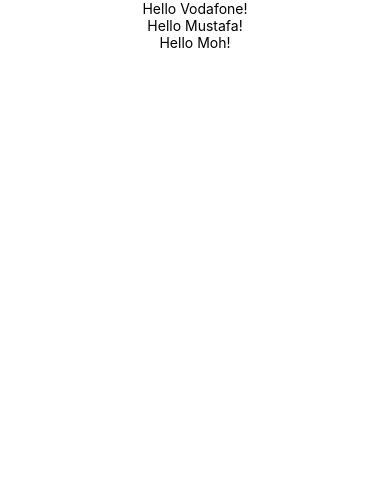
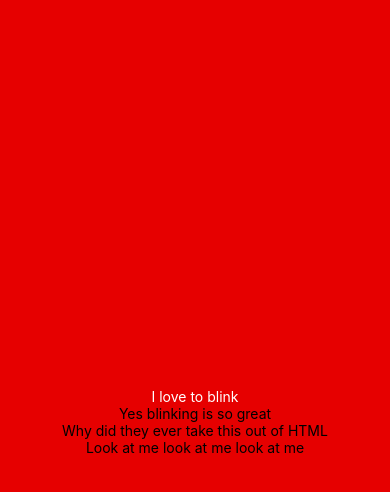
Before and after one commit to mustafaghali/RN-tutorial, a React Native app: screen / in a window 390 px wide. Shown: the top 492 px of the page. Built offline with nearby package versions, Linux system fonts and the light colour scheme.

Commit message:
blinkApp

```diff
--- a/src/components/Main.js
+++ b/src/components/Main.js
@@ -1,17 +1,18 @@
 import React, { Component } from 'react';
 import {View } from 'react-native';
-import GreetingText from './common/Greeting.js'
+import Blink from './common/Blink.js'
 
 
 
-export default class LotsOfGreetings extends Component {
+export default class Main extends Component {
   render() {
     return (
-      <View style={{alignItems: 'center'}}>
-        <GreetingText name='Vodafone' />
-        <GreetingText name='Mustafa' />
-        <GreetingText name='Moh' />
+      <View style =  {{flex:1, alignItems:'center',justifyContent:'center', backgroundColor:'#e60000'}}>
+        <Blink text='I love to blink'  TextColor = 'white' />
+        <Blink text='Yes blinking is so great' />
+        <Blink text='Why did they ever take this out of HTML' />
+        <Blink text='Look at me look at me look at me' />
       </View>
     );
   }
-};
+}
--- /dev/null
+++ b/src/components/common/Blink.js
@@ -0,0 +1,25 @@
+
+import React, { Component } from 'react';
+import { Text } from 'react-native';
+
+
+export default class Blink extends Component {
+    constructor(props) {
+      super(props);
+      this.state = {isShowingText: true};
+
+      // Toggle the state every 2 seconds
+      setInterval(() => {
+        this.setState(previousState => {
+          return { isShowingText: !previousState.isShowingText };
+        });
+      }, 2000);
+    }
+
+    render() {
+      let display = this.state.isShowingText ? this.props.text : ' ';
+      return (
+        <Text style = {{color:this.props.TextColor}}>{display}</Text>
+      );
+    }
+  }
```
